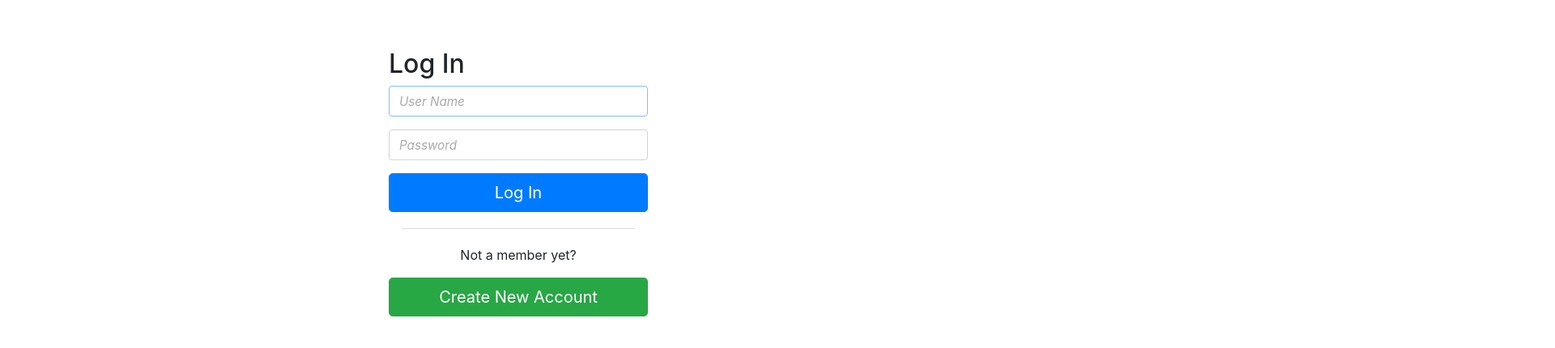
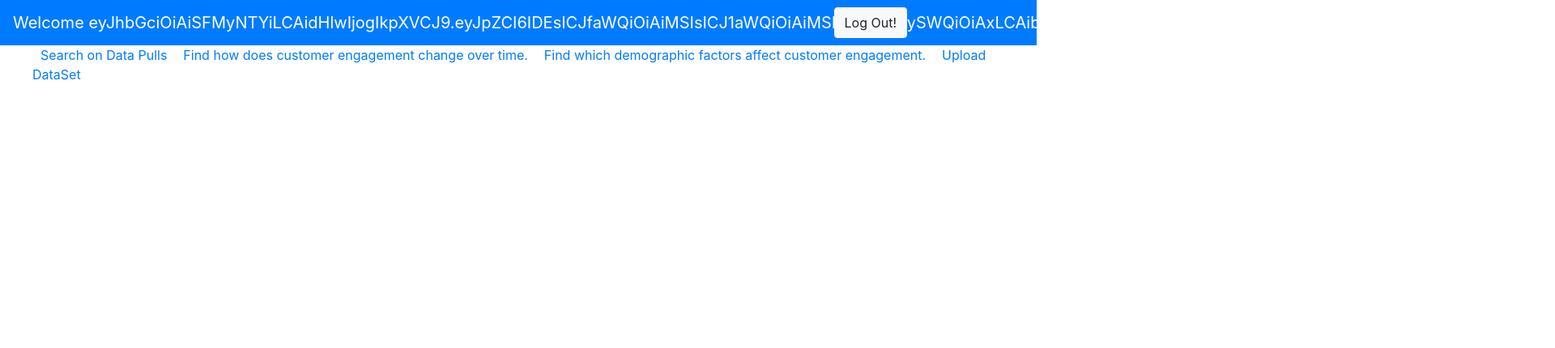
Before and after one commit to Akhil-Reddy-Challa/cloud-compute-project, a React (Create React App) app in the folder front-end/: page /home in a window 1280 px wide. Before the commit this address led to /login. Shown: the top 430 px of the page at 81% size, 1920 px wide, since content can reach past the window. Built offline with nearby package versions, Linux system fonts and the light colour scheme; no server answers; sample sign-in values are in the browser's storage.

Commit message:
updated auth to session storage

```diff
--- a/front-end/src/App.js
+++ b/front-end/src/App.js
@@ -12,7 +12,7 @@ import "font-awesome/css/font-awesome.css";
 
 const App = () => {
   const checkForAuthToken = (Component) => {
-    const user_auth_token = localStorage.getItem("user_auth_token");
+    const user_auth_token = sessionStorage.getItem("user_auth_token");
     return user_auth_token ? (
       <Component user_name={user_auth_token} />
     ) : (
--- a/front-end/src/components/HomePage.js
+++ b/front-end/src/components/HomePage.js
@@ -10,7 +10,7 @@ import Page4 from "../components/Page4";
 const HomePage = (props) => {
   const history = useHistory();
   const logOutUser = () => {
-    localStorage.removeItem("user_auth_token");
+    sessionStorage.removeItem("user_auth_token");
     history.push("/login");
   };
   return (
--- a/front-end/src/components/LoginPage.js
+++ b/front-end/src/components/LoginPage.js
@@ -31,7 +31,7 @@ const LoginPage = () => {
     }
     function validateUserCreds(userData) {
       if (userData.password === password) {
-        localStorage.setItem("user_auth_token", userName);
+        sessionStorage.setItem("user_auth_token", userName);
         history.push("/home");
       } else {
         alert("UserName does not exist or Password is incorrect");
```
